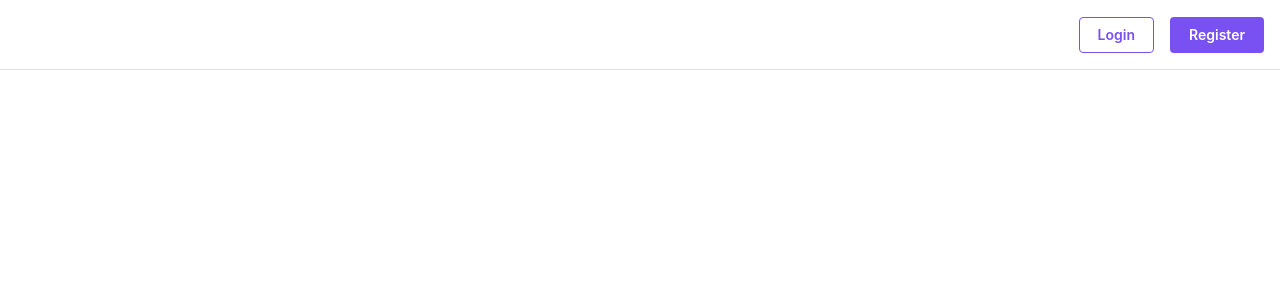
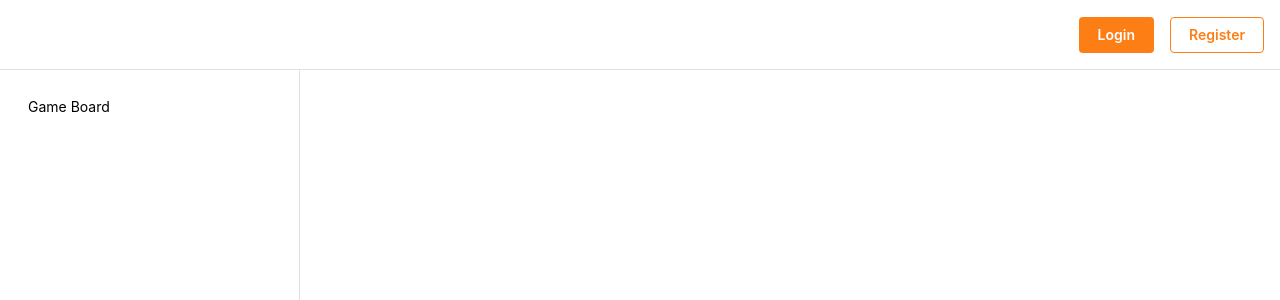
Before and after one commit to CydoEntis/typecasters, a React (Vite) app in the folder client/: page / in a window 1280 px wide. Shown: the top 300 px of the page. Built offline with nearby package versions, Linux system fonts and the light colour scheme.

Commit message:
Added a gameboard page, setup routing and added a sidenav component.

```diff
--- a/client/src/components/layouts/AppLayout.tsx
+++ b/client/src/components/layouts/AppLayout.tsx
@@ -4,6 +4,7 @@ import { useDisclosure } from "@mantine/hooks";
 import { AppShell } from "@mantine/core";
 import { Outlet } from "react-router-dom";
 import Navbar from "../navbars/Navbar";
+import SideNavbar from "../navbars/SideNavbar";
 
 type Props = {};
 
@@ -16,6 +17,7 @@ function AppLayout({}: Props) {
 				opened={opened}
 				toggle={toggle}
 			/>
+			<SideNavbar />
 			<AppShell.Main>
 				<Outlet />
 			</AppShell.Main>
--- a/client/src/components/navbars/Navbar.tsx
+++ b/client/src/components/navbars/Navbar.tsx
@@ -38,15 +38,16 @@ function Navbar({ opened, toggle }: NavbarProps) {
 					<Button
 						component={NavLink}
 						to="/login"
-						variant="outline"
-						color="violet"
+						variant="filled"
+						color="orange"
 					>
 						Login
 					</Button>
 					<Button
 						component={NavLink}
 						to="/register"
-						color="violet"
+						variant="outline"
+						color="orange"
 					>
 						Register
 					</Button>
--- /dev/null
+++ b/client/src/components/navbars/SideNavbar.tsx
@@ -0,0 +1,36 @@
+import {
+	AppShell,
+	Button,
+	Stack,
+	NavLink as MantineNavLink,
+} from "@mantine/core";
+import { NavLink } from "react-router-dom";
+
+type Props = {};
+
+function SideNavbar({}: Props) {
+	return (
+		<AppShell.Navbar
+			p="md"
+			bg="secondary"
+			style={{
+				navbar: {},
+			}}
+		>
+			<Stack style={{ flexGrow: 1 }}>
+				<Stack gap={8}>
+					<MantineNavLink
+						color="orange"
+						variant="light"
+						label="Game Board"
+						component={NavLink}
+						to="/game"
+					/>
+				</Stack>
+				<Stack mt="auto"></Stack>
+			</Stack>
+		</AppShell.Navbar>
+	);
+}
+
+export default SideNavbar;
--- a/client/src/pages/GameBoard.tsx
+++ b/client/src/pages/GameBoard.tsx
@@ -1,9 +1,12 @@
+import { Box, Text } from "@mantine/core";
 import React from "react";
 
 type Props = {};
 
 function GameBoard({}: Props) {
-	return <div>GameBoard</div>;
+	return <Box p={32}>
+		<Text>This is the gameboard</Text>
+	</Box>;
 }
 
 export default GameBoard;
```
